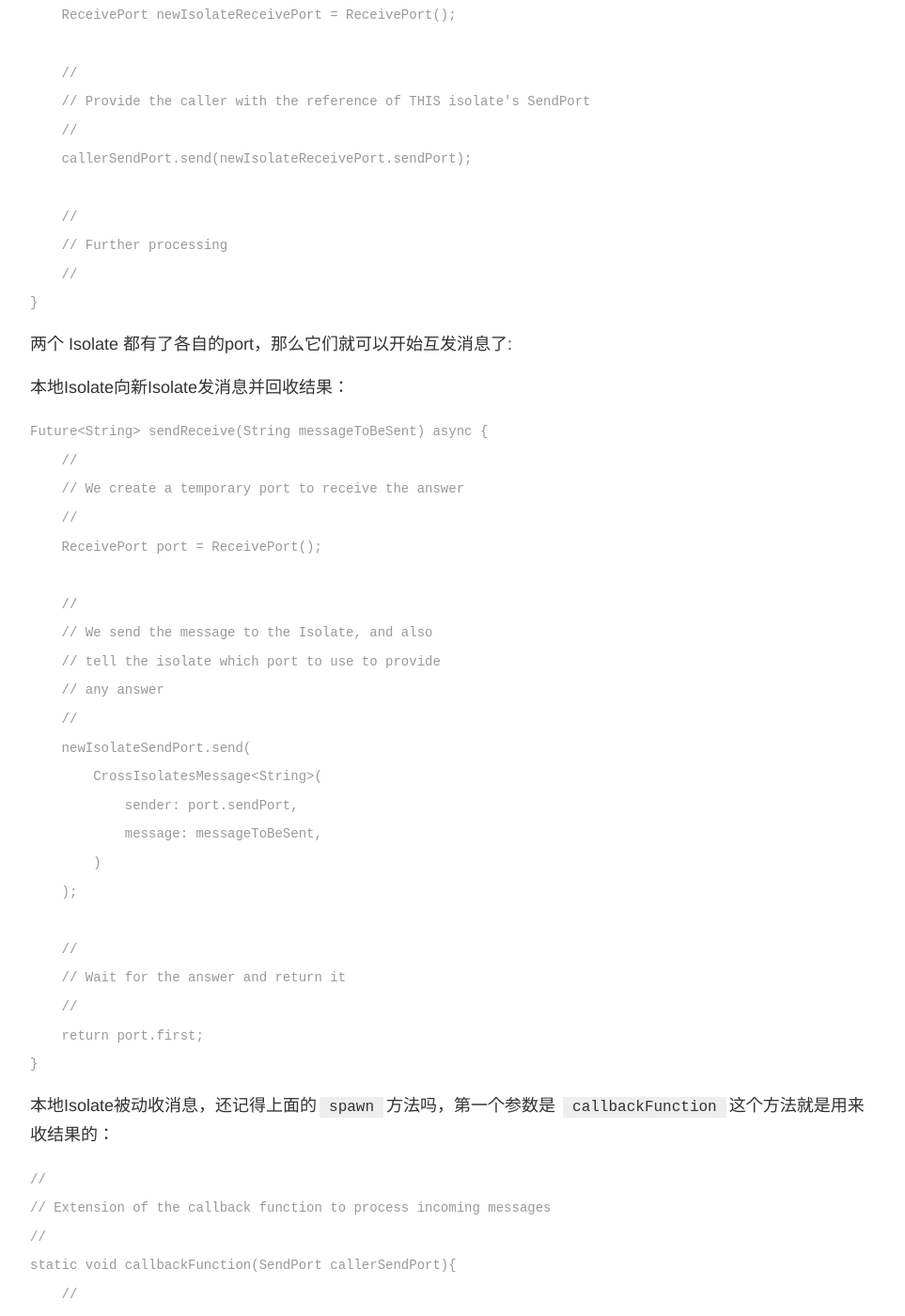
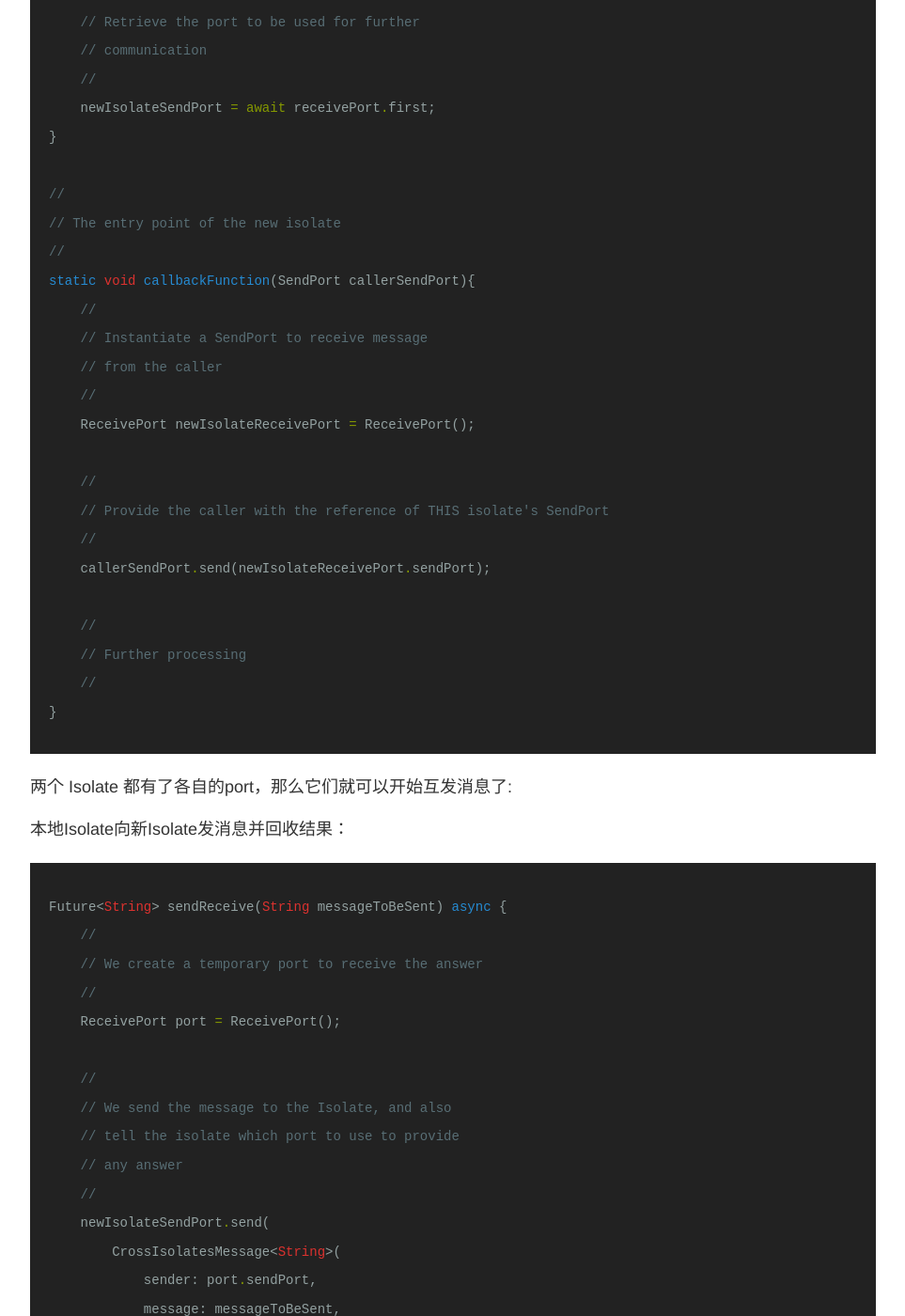
Before and after one commit to zhoulujue/zhoulujue.github.io, a Jekyll site: the page built from _posts/2019-06-23-EventLoop-In-Flutter.md, in a window 1280 px wide and 1400 px high, scrolled down 6034 px. Shown: the whole window at 94% size, without its empty margins (158-1121 px from the left). Built offline with Jekyll 4.4.1, drawn with Linux system fonts in a browser that asks for light colours; comment, search, counter and statistics services are not loaded; some of the changed text lies outside the part shown.

Commit message:
Fix code blocks.

````diff
--- a/_posts/2019-06-23-EventLoop-In-Flutter.md
+++ b/_posts/2019-06-23-EventLoop-In-Flutter.md
@@ -17,12 +17,12 @@ Flutter中的Dart VM启动后，那么一个新的Thread就会被创建，并且
 
 当这个Thread被创建后，DartVM会自动做以下3件事情：
 * 初始化2个队列，一个叫“MicroTask”，一个叫“Event”，都是FIFO队列
-* 执行 main() 方法，一旦执行完毕就
+* 执行 main() 方法，一旦执行完毕就做下一步
 * 启动 Event Loop
 
 Event Loop就像一个 infinite loop，被内部时钟来调谐，每一个tick，如果没有其他Dart Code在执行，就会做如下的事情（伪代码）：
 
-```Dart
+```dart
 void eventLoop(){
     while (microTaskQueue.isNotEmpty){
         fetchFirstMicroTaskFromQueue();
@@ -39,8 +39,10 @@ void eventLoop(){
 
 ### MicroTask Queue
 MicroTask Queue是为了非常短暂的asynchronously的内部操作来设计的。在其他Dart代码运行完毕后，且在移交给Event Queue前。
+
 举个例子，我们经常需要在close一个resource以后，dispose掉一些handle，下面的这个例子里，scheduleMicroTask 可以用来做 dispose 的事情：
-```Dart
+
+```dart
     MyResource myResource;
 
     ...
@@ -89,7 +91,8 @@ Event Queue 主要用来处理当某些事件发生后，调用哪些操作，
 
 Future和其他Event一样，会在EventQueue里被执行。
 以下的例子用来说明Future和上面的Event执行过程一样
-```Dart
+
+```dart
 void main(){
     print('Before the Future');
     Future((){
@@ -100,13 +103,16 @@ void main(){
     print('After the Future');
 }
 ```
+
 执行后，会得到如下输出：
+
 ```Shell
 Before the Future
 After the Future
 Running the Future
 Future is complete
 ```
+
 我们来分步骤解释一下代码是如何执行的：
 1. 执行print(‘Before the Future’)
 2. 将function “(){print(‘Running the Future’);}” 添加到 event queue
@@ -128,14 +134,14 @@ Future is complete
 每个Isolate都有自己的Data，和Event loop
 Isolate之间通过消息来进行沟通
 
-```Dart
+```dart
 Isolate.spawn(
   aFunctionToRun,
   {'data' : 'Here is some data.'},
 );
 ```
 
-```Dart
+```dart
 compute(
   (paramas) {
     /* do something */
@@ -149,7 +155,8 @@ compute(
 * 当你创建一个Isolate时，就需要给 `spawn` 方法传递一个 `ReceivePort` 的实例，后续会用这个port来收/发消息，同时也会通过这个port把本地 Isolate的sendport返回
 
 找了一个例子，感受一下
-```Dart
+
+```dart
 //
 // The port of the new isolate
 // this port will be used to further
@@ -209,11 +216,12 @@ static void callbackFunction(SendPort callerSendPort){
     //
 }
 ```
+
 两个 Isolate 都有了各自的port，那么它们就可以开始互发消息了:
 
 本地Isolate向新Isolate发消息并回收结果：
 
-```Dart
+```dart
 Future<String> sendReceive(String messageToBeSent) async {
     //
     // We create a temporary port to receive the answer
@@ -241,7 +249,7 @@ Future<String> sendReceive(String messageToBeSent) async {
 
 本地Isolate被动收消息，还记得上面的`spawn`方法吗，第一个参数是 `callbackFunction`这个方法就是用来收结果的：
 
-```Dart
+```dart
 //
 // Extension of the callback function to process incoming messages
 //
@@ -292,7 +300,8 @@ class CrossIsolatesMessage<T> {
 
 #### Isolate 的销毁
 如果创建的Isolate不再使用，那么最好是能将其release掉：
-```Dart
+
+```dart
 void dispose(){
     newIsolate?.kill(priority: Isolate.immediate);
     newIsolate = null;
````
